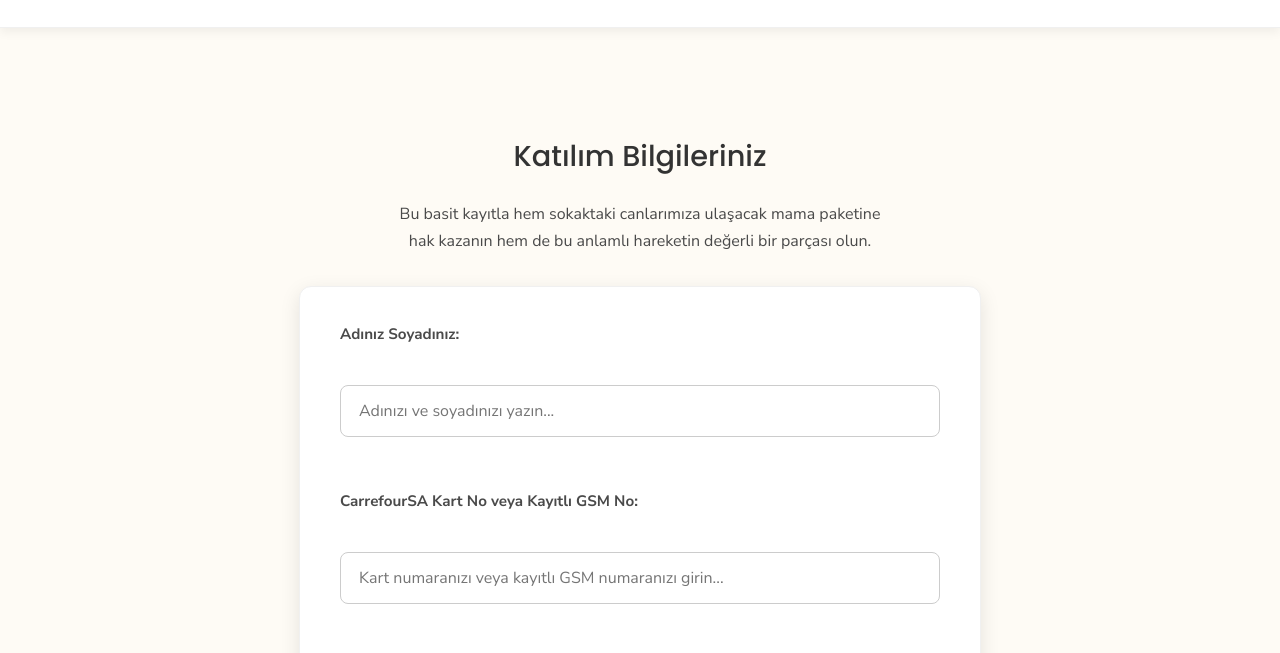
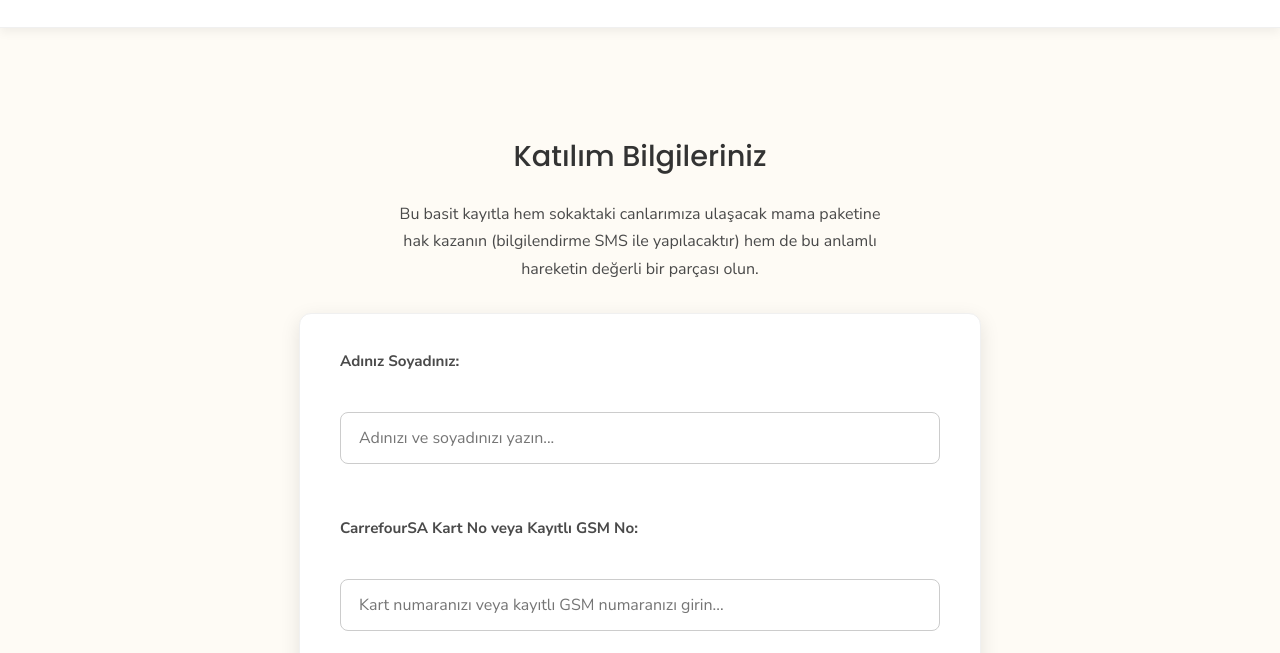
Before and after one commit to kyrosil/iyilik-kazansin, a plain HTML site: page kayit.html in a window 1280 px wide. Shown: the part 129-782 px from the top of the page. Drawn offline with Linux system fonts and the light colour scheme.

Commit message:
Update kayit.html

```diff
--- a/kayit.html
+++ b/kayit.html
@@ -12,13 +12,13 @@
 <body>
 
     <header>
-         <h1>İyilik Zincirine Katılın</h1>
+        <h1>İyilik Zincirine Katılın</h1>
         <p>Mama paketini almaya hak kazanmak için ilk adımı atın.</p>
     </header>
 
     <main>
         <h2>Katılım Bilgileriniz</h2>
-        <p style="text-align: center; max-width: 500px; margin: -15px auto 30px auto;">Bu basit kayıtla hem sokaktaki canlarımıza ulaşacak mama paketine hak kazanın hem de bu anlamlı hareketin değerli bir parçası olun.</p>
+        <p style="text-align: center; max-width: 500px; margin: -15px auto 30px auto;">Bu basit kayıtla hem sokaktaki canlarımıza ulaşacak mama paketine hak kazanın (bilgilendirme SMS ile yapılacaktır) hem de bu anlamlı hareketin değerli bir parçası olun.</p>
 
         <form action="https://formspree.io/f/maneaagw" method="post">
             <div>
```
